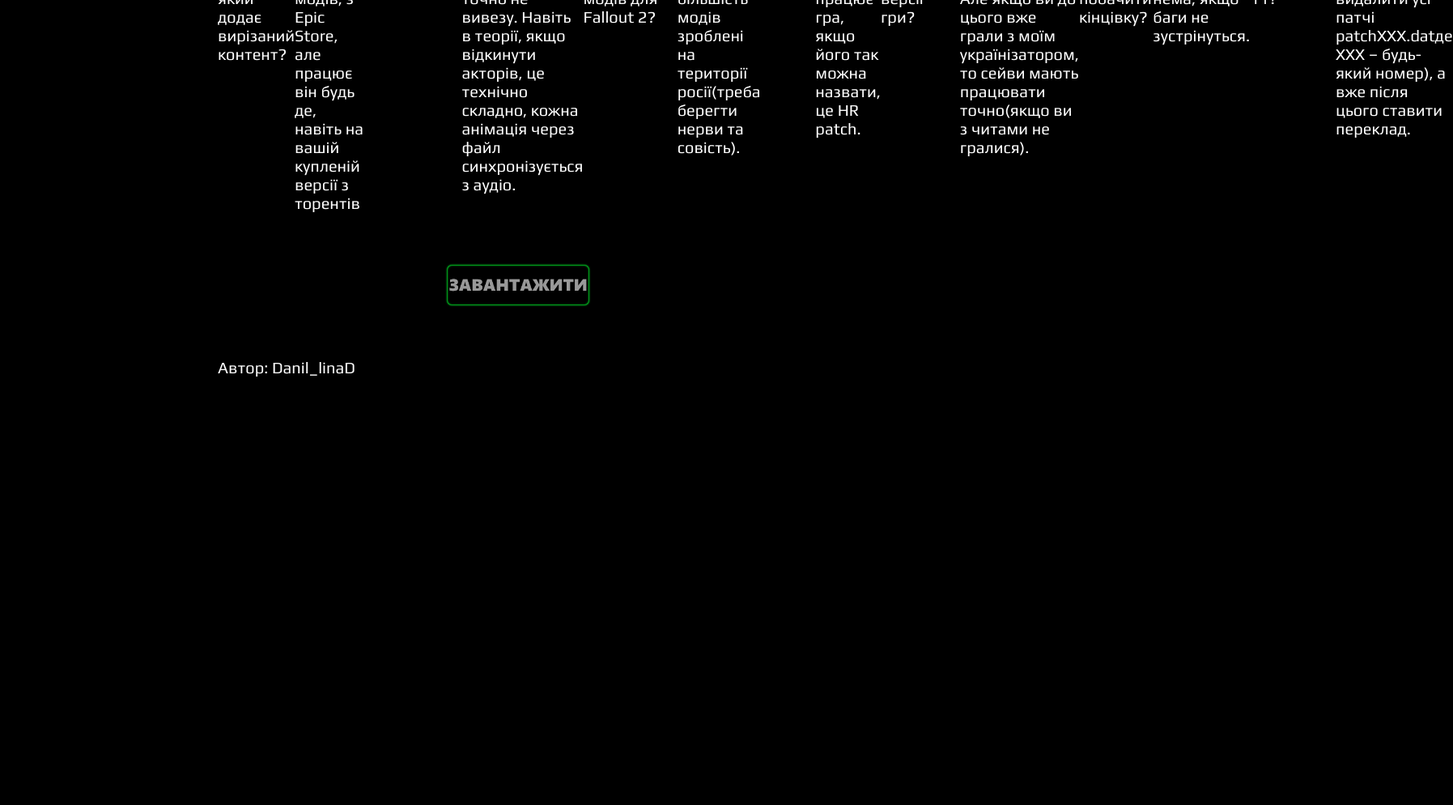
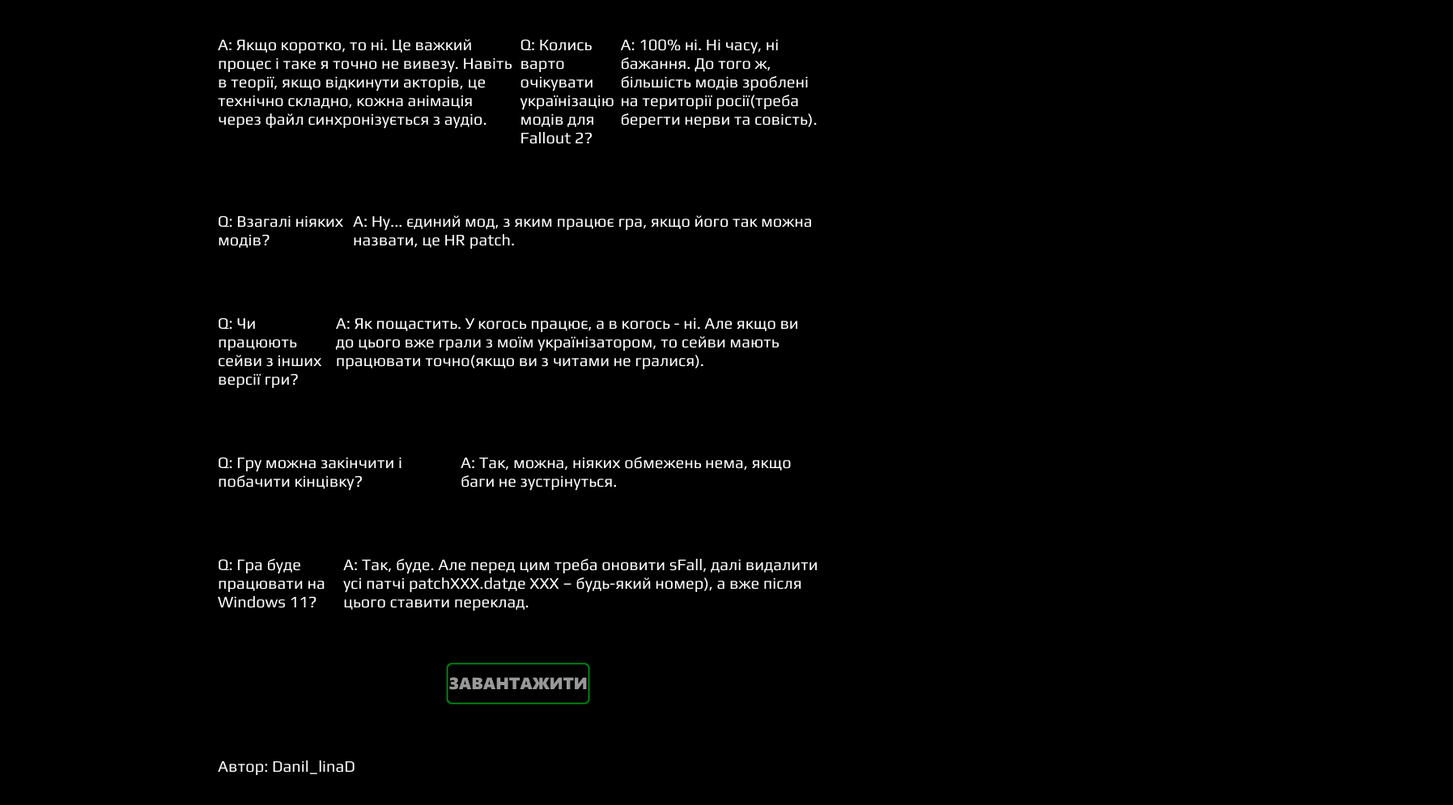
Before and after one commit to Danila-alinaD/Fallout2ua, a plain HTML site: page faq.html in a window 1280 px wide. Shown: the part 661-1655 px from the top of the page at 81% size, 1795 px wide, since content can reach past the window. Before the commit the page ends 1175 px from the top, so only its background shows below. Drawn offline with Linux system fonts and the light colour scheme.

Commit message:
Update faq.html

```diff
--- a/faq.html
+++ b/faq.html
@@ -97,15 +97,16 @@
             <p>Q: Це переклад для гри з модом, який додає вирізаний контент?</p>
 <p>A: Ні, це переклад чистої гри, без модів, з Epic Store, але працює він будь де, навіть на вашій купленій версії з торентів </p><br><br>
 <p>Q: Чи буде озвучка персонажів?</p>
+           </div> <div class="content">
 <p>A: Якщо коротко, то ні. Це важкий процес і таке я точно не вивезу. Навіть в теорії, якщо відкинути акторів, це технічно складно, кожна анімація через файл синхронізується з аудіо. </p><br><br>
 <p>Q: Колись варто очікувати українізацію модів для Fallout 2?</p>
-<p>A: 100% ні. Ні часу, ні бажання. До того ж, більшість модів зроблені на території росії(треба берегти нерви та совість). </p><br><br>
+<p>A: 100% ні. Ні часу, ні бажання. До того ж, більшість модів зроблені на території росії(треба берегти нерви та совість). </p><br><br> </div> <div class="content">
 <p>Q: Взагалі ніяких модів?</p>
-<p>A: Ну... єдиний мод, з яким працює гра, якщо його так можна назвати, це HR patch. </p><br><br>
+<p>A: Ну... єдиний мод, з яким працює гра, якщо його так можна назвати, це HR patch. </p><br><br></div> <div class="content">
 <p>Q: Чи працюють сейви з інших версії гри?</p>
-<p>A: Як пощастить. У когось працює, а в когось - ні. Але якщо ви до цього вже грали з моїм українізатором, то сейви мають працювати точно(якщо ви з читами не гралися). </p><br><br>
+<p>A: Як пощастить. У когось працює, а в когось - ні. Але якщо ви до цього вже грали з моїм українізатором, то сейви мають працювати точно(якщо ви з читами не гралися). </p><br><br></div> <div class="content">
 <p>Q: Гру можна закінчити і побачити кінцівку?</p>
-<p>A: Так, можна, ніяких обмежень нема, якщо баги не зустрінуться.</p><br><br>
+<p>A: Так, можна, ніяких обмежень нема, якщо баги не зустрінуться.</p><br><br></div> <div class="content">
 <p>Q: Гра буде працювати на Windows 11?</p>
 <p>A: Так, буде. Але перед цим треба оновити sFall, далі видалити усі патчі patchXXX.datде XXX – будь-який номер), а вже після цього ставити переклад.</p>
         </div>
```
